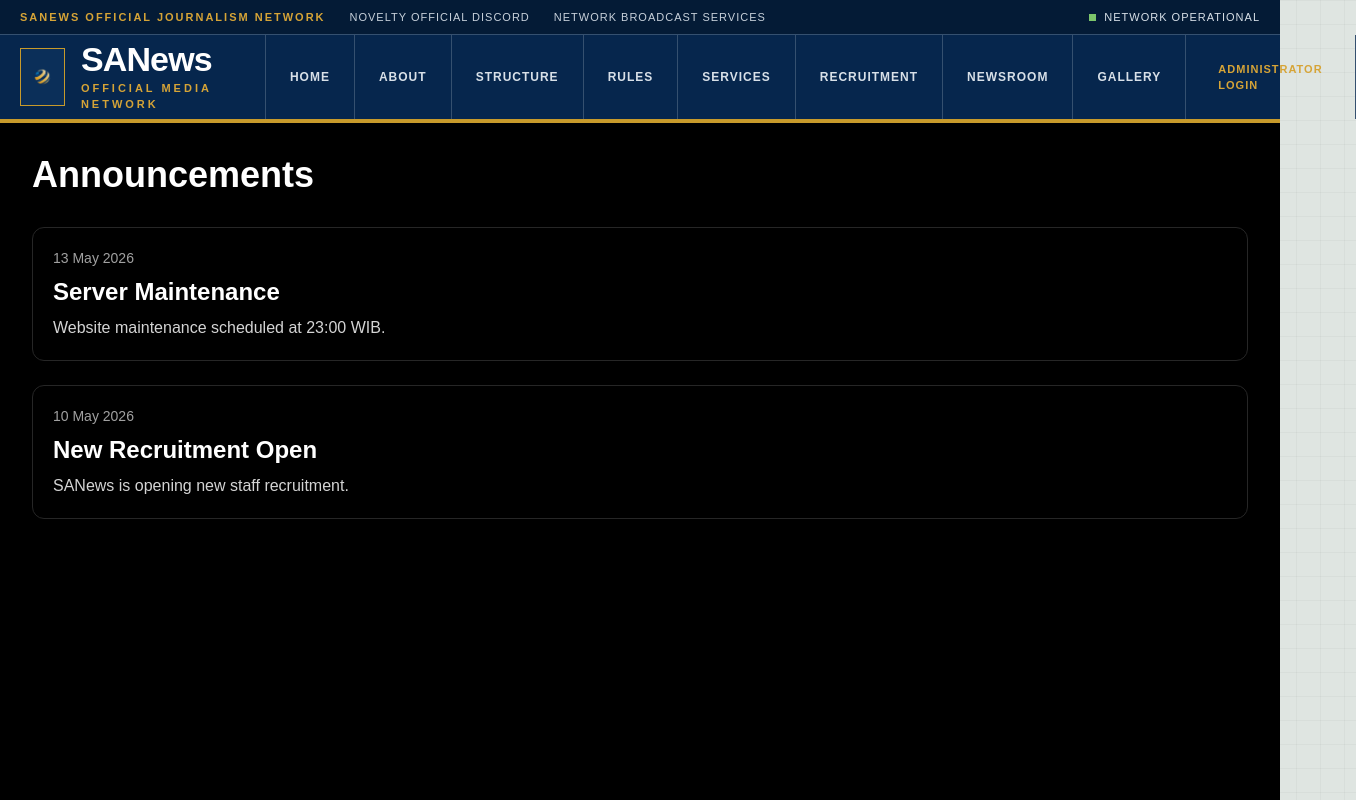
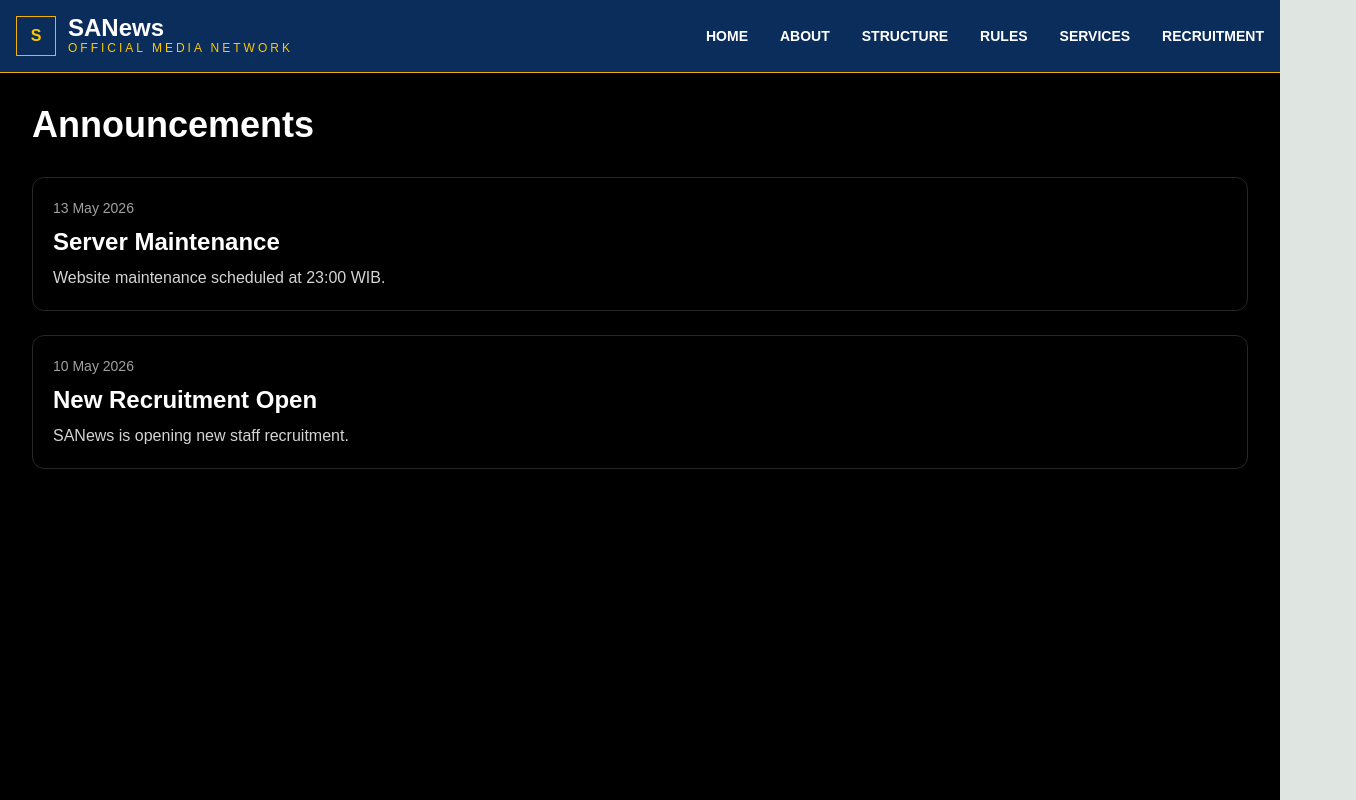
Before and after one commit to lolyaikawaa/sanewswebsite, a Next.js app: page /announcements in a window 1280 px wide. Shown: the top 800 px of the page, 1356 px wide, since content can reach past the window. Built offline with nearby package versions, Linux system fonts and the light colour scheme.

Commit message:
fix navbar export

```diff
--- a/src/components/layout/Navbar.tsx
+++ b/src/components/layout/Navbar.tsx
@@ -1,278 +1,65 @@
-"use client";
+export default function Navbar() {
+  return (
+    <header className="w-full border-b border-yellow-500 bg-[#0b2d5c] text-white">
 
-import Link from "next/link";
+      <div className="max-w-7xl mx-auto flex items-center justify-between px-4 py-4">
 
-import {
-  useEffect,
-  useState,
-} from "react";
+        {/* LOGO */}
+        <div className="flex items-center gap-3">
 
-import {
-  usePathname,
-} from "next/navigation";
-
-import { supabase } from "@/lib/supabase";
-
-export default function Navbar() {
-
-  const pathname = usePathname();
-
-  const [user, setUser] = useState<any>(null);
-
-  const [mounted, setMounted] = useState(false);
-
-  useEffect(() => {
-
-    setMounted(true);
-
-    async function loadUser() {
-
-      const {
-        data: { user },
-      } = await supabase.auth.getUser();
-
-      setUser(user);
-
-    }
-
-    loadUser();
-
-    const {
-      data: listener,
-    } = supabase.auth.onAuthStateChange(
-      (_event, session) => {
-
-        setUser(session?.user ?? null);
-
-      }
-    );
-
-    return () => {
-
-      listener.subscription.unsubscribe();
-
-    };
-
-  }, []);
-
-  async function handleLogout() {
-
-    await supabase.auth.signOut();
-
-    window.location.replace("/");
-
-  }
-
-  const links = [
-    {
-      name: "HOME",
-      href: "/",
-    },
-
-    {
-      name: "ABOUT",
-      href: "/about",
-    },
-
-    {
-      name: "STRUCTURE",
-      href: "/structure",
-    },
-
-    {
-      name: "RULES",
-      href: "/rules",
-    },
-
-    {
-      name: "SERVICES",
-      href: "/services",
-    },
-
-    {
-      name: "RECRUITMENT",
-      href: "/recruitment",
-    },
-
-    {
-      name: "NEWSROOM",
-      href: "/newsroom",
-    },
-
-    {
-      name: "GALLERY",
-      href: "/gallery",
-    },
-  ];
-
-  return (
-    <header className="border-b-4 border-[#c79a2b] bg-[#06264d]">
-
-      {/* TOP STRIP */}
-
-      <div className="border-b border-[#35506f] bg-[#041b36]">
-
-        <div className="max-w-[1700px] mx-auto px-5 h-[34px] flex items-center justify-between">
-
-          {/* LEFT */}
-
-          <div className="flex items-center gap-6">
-
-            <p className="text-[11px] uppercase tracking-[2px] text-[#d6a437] font-bold">
-              SANews Official Journalism Network
-            </p>
-
-            <p className="text-[11px] uppercase tracking-[1px] text-[#c8d1db]">
-              Novelty Official Discord
-            </p>
-
-            <p className="text-[11px] uppercase tracking-[1px] text-[#c8d1db]">
-              Network Broadcast Services
-            </p>
-
+          <div className="w-10 h-10 border border-yellow-500 flex items-center justify-center text-yellow-400 font-bold">
+            S
           </div>
 
-          {/* RIGHT */}
+          <div>
 
-          <div className="flex items-center gap-2">
+            <h1 className="text-2xl font-bold leading-none">
+              SANews
+            </h1>
 
-            <div className="w-[7px] h-[7px] bg-[#7cc56b]" />
-
-            <p className="text-[11px] uppercase tracking-[1px] text-[#d8e0e8]">
-              Network Operational
+            <p className="text-xs text-yellow-400 tracking-[3px]">
+              OFFICIAL MEDIA NETWORK
             </p>
 
           </div>
 
         </div>
 
-      </div>
+        {/* DESKTOP MENU */}
+        <nav className="hidden md:flex items-center gap-8 text-sm font-semibold">
 
-      {/* MAIN NAVIGATION */}
+          <a href="/" className="hover:text-yellow-400">
+            HOME
+          </a>
 
-      <div className="max-w-[1700px] mx-auto px-5">
+          <a href="/about" className="hover:text-yellow-400">
+            ABOUT
+          </a>
 
-        <div className="h-[84px] flex items-center justify-between">
+          <a href="/structure" className="hover:text-yellow-400">
+            STRUCTURE
+          </a>
 
-          {/* LEFT LOGO */}
+          <a href="/rules" className="hover:text-yellow-400">
+            RULES
+          </a>
 
-          <Link
-            href="/"
-            className="flex items-center gap-4 pr-10"
-          >
+          <a href="/services" className="hover:text-yellow-400">
+            SERVICES
+          </a>
 
-            <div className="w-[58px] h-[58px] border border-[#c79a2b] bg-[#0b2f59] flex items-center justify-center p-2">
+          <a href="/recruitment" className="hover:text-yellow-400">
+            RECRUITMENT
+          </a>
 
-              <img
-                src="/logo.png"
-                alt="SANews Logo"
-                className="w-full h-full object-contain opacity-90"
-              />
+        </nav>
 
-            </div>
+        {/* MOBILE BUTTON */}
+        <div className="md:hidden">
 
-            <div>
-
-              <h1 className="text-[34px] leading-none font-black tracking-tight text-white">
-                SANews
-              </h1>
-
-              <p className="text-[11px] uppercase tracking-[3px] text-[#d6a437] font-bold mt-1">
-                Official Media Network
-              </p>
-
-            </div>
-
-          </Link>
-
-          {/* RIGHT SIDE */}
-
-          <div className="flex items-center h-full">
-
-            {/* NAVIGATION */}
-
-            <nav className="flex items-center h-full border-l border-[#35506f]">
-
-              {links.map((link, index) => (
-
-                <Link
-                  key={index}
-                  href={link.href}
-                  className="h-[84px] px-6 border-r border-[#35506f] flex items-center text-[12px] font-black tracking-[1px] text-[#d8e0e8] hover:bg-[#0d3768] hover:text-white transition-all"
-                >
-                  {link.name}
-                </Link>
-
-              ))}
-
-            </nav>
-
-            {/* AUTH */}
-
-            {mounted && (
-
-              user ? (
-
-                <div className="h-[84px] border-r border-[#35506f] bg-[#08284d] px-6 flex items-center gap-6">
-
-                  {/* INFO */}
-
-                  <div className="min-w-[220px]">
-
-                    <p className="text-[9px] uppercase tracking-[1px] text-[#d6a437] font-bold">
-                      SANews Internal Personnel
-                    </p>
-
-                    <p className="text-[13px] text-white font-semibold mt-1">
-                      SANews Staff Authorized
-                    </p>
-
-                    <p className="text-[9px] uppercase tracking-[1px] text-[#8ea6bf] mt-1">
-                      Authorized Newsroom Access
-                    </p>
-
-                  </div>
-
-                  {/* BUTTONS */}
-
-                  <div className="flex flex-col gap-2">
-
-                    <Link
-                      href="/admin/dashboard"
-                      className="text-[10px] uppercase tracking-[1px] text-[#d6a437] hover:text-white"
-                    >
-                      Dashboard
-                    </Link>
-
-                    <button
-                      onClick={handleLogout}
-                      className="text-left text-[10px] uppercase tracking-[1px] text-[#d6a437] hover:text-white"
-                    >
-                      Logout
-                    </button>
-
-                  </div>
-
-                </div>
-
-              ) : (
-
-                pathname !== "/login" && (
-
-                  <Link
-                    href="/login"
-                    className="h-[84px] px-8 border-r border-[#35506f] flex items-center text-[11px] uppercase tracking-[1px] font-black text-[#d6a437] hover:bg-[#0d3768] hover:text-white transition-all"
-                  >
-                    Administrator Login
-                  </Link>
-
-                )
-
-              )
-
-            )}
-
-          </div>
+          <button className="border border-yellow-500 px-3 py-1 text-sm text-yellow-400">
+            MENU
+          </button>
 
         </div>
 
```
